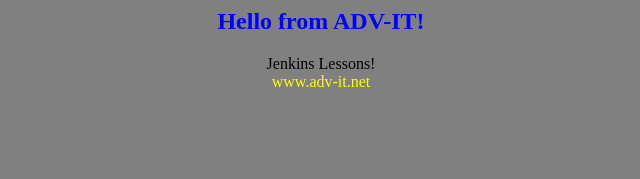
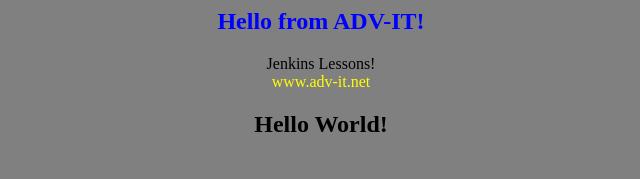
Before and after one commit to adv-it/app-for-jenkins, a plain HTML site: page index.html in a window 1280 px wide. Shown: the whole page, without its empty margins (319-959 px from the left). Drawn offline with Linux system fonts and the light colour scheme.

Commit message:
Changed somethng

```diff
--- a/index.html
+++ b/index.html
@@ -5,6 +5,7 @@
 Jenkins Lessons!<br>
 <font color=yellow>www.adv-it.net</font>
 
+<h2>Hello World!</h2><br>
 </center>
 </body>
 </html>
```
